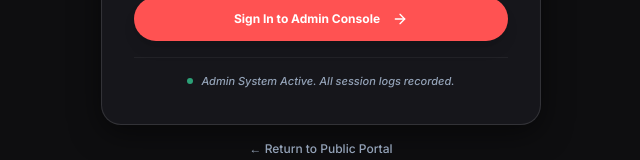
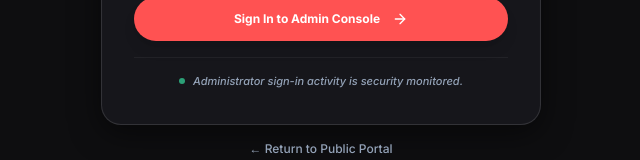
Before and after one commit to hirego1ai-design/hariom-, a Next.js app: page /admin/login in a window 1280 px wide. Shown: the part 525-685 px from the top of the page, without its empty margins (319-959 px from the left). Built offline with nearby package versions, Linux system fonts and the light colour scheme; no server answers.

Commit message:
fix(admin-auth): make login messaging evidence-based and accessible

```diff
--- a/src/app/admin/login/page.tsx
+++ b/src/app/admin/login/page.tsx
@@ -69,7 +69,7 @@ export default function AdminLoginPage() {
           {/* Login Form Card */}
           <div className="glass-card w-full p-6 lg:p-8 rounded-2xl border border-outline shadow-2xl animate-in fade-in slide-in-from-bottom-8 duration-1000">
             {error && (
-              <div className="mb-4 p-3 rounded-xl bg-red-500/20 border border-red-500/30 text-red-400 text-xs font-bold flex items-center gap-2">
+              <div role="alert" aria-live="assertive" className="mb-4 p-3 rounded-xl bg-red-500/20 border border-red-500/30 text-red-400 text-xs font-bold flex items-center gap-2">
                 <CircleAlert className="w-[18px] h-[18px] shrink-0" aria-hidden="true" />
                 {error}
               </div>
@@ -89,6 +89,7 @@ export default function AdminLoginPage() {
                     value={email}
                     onChange={(e) => setEmail(e.target.value)}
                     placeholder="admin@hirego.ai"
+                    autoComplete="username"
                     required
                     type="email"
                   />
@@ -110,11 +111,14 @@ export default function AdminLoginPage() {
                     value={password}
                     onChange={(e) => setPassword(e.target.value)}
                     placeholder="••••••••••••"
+                    autoComplete="current-password"
                     required
                     type={showPassword ? "text" : "password"}
                   />
                   <button
                     type="button"
+                    aria-label={showPassword ? "Hide administrator password" : "Show administrator password"}
+                    aria-pressed={showPassword}
                     onClick={() => setShowPassword(!showPassword)}
                     className="absolute right-4 top-1/2 -translate-y-1/2 text-text-muted hover:text-white transition-colors"
                   >
@@ -152,7 +156,7 @@ export default function AdminLoginPage() {
               <div className="pt-3 border-t border-white/5 text-center">
                 <p className="text-[11px] text-text-muted italic flex items-center justify-center gap-2">
                   <span className="w-1.5 h-1.5 rounded-full bg-emerald-400 animate-pulse" />
-                  Admin System Active. All session logs recorded.
+                  Administrator sign-in activity is security monitored.
                 </p>
               </div>
             </form>
```
